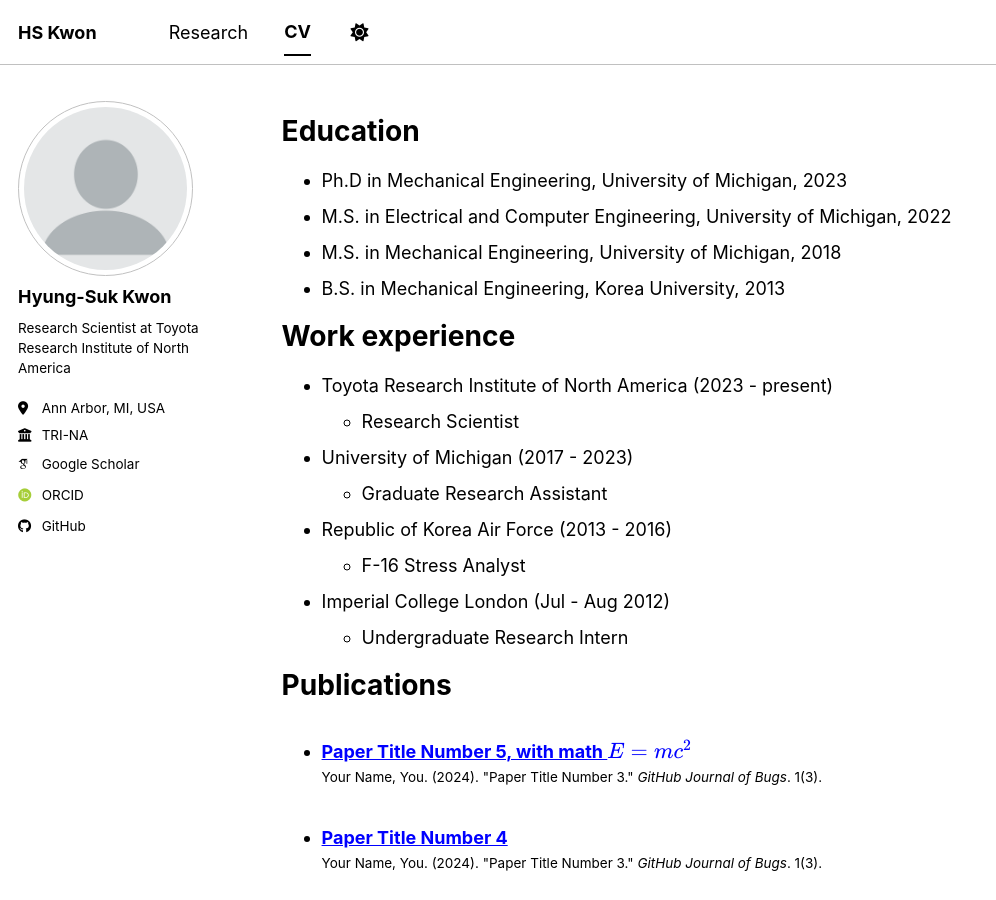
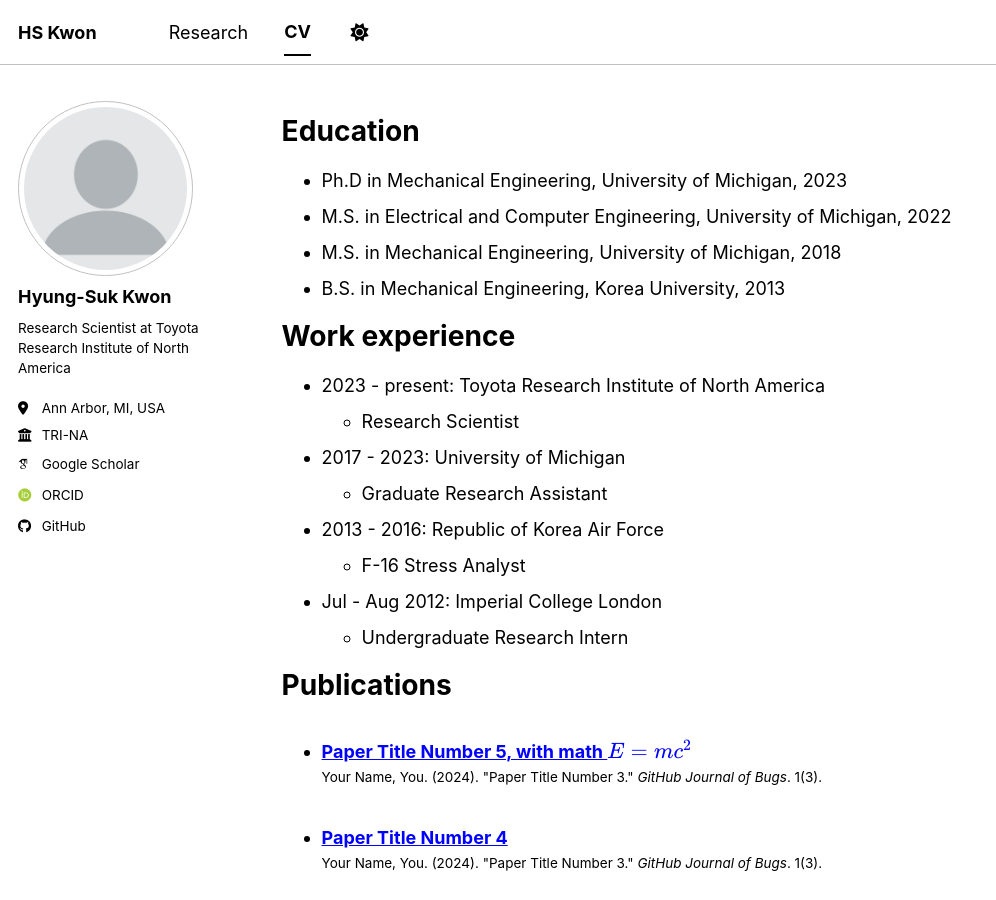
Before and after one commit to Kwon-HyungSuk/kwon-hyungsuk.github.io, a Jekyll site: the page built from _pages/cv.md, in a window 1280 px wide and 900 px high. Shown: the whole window, without its empty margins (0-996 px from the left). Built offline with Jekyll 4.4.1, drawn with Linux system fonts in a browser that asks for light colours; some web fonts are replaced; a script bundle is joined from its source files by our own code; library files that are not in the unit come from our copies.

Commit message:
Update cv.md

```diff
--- a/_pages/cv.md
+++ b/_pages/cv.md
@@ -18,17 +18,17 @@ Education
 
 Work experience
 ======
-* Toyota Research Institute of North America (2023 - present)
-  - Research Scientist
+* 2023 - present: Toyota Research Institute of North America
+  * Research Scientist
 
-* University of Michigan (2017 - 2023)
-  - Graduate Research Assistant
+* 2017 - 2023: University of Michigan
+  * Graduate Research Assistant
 
-* Republic of Korea Air Force (2013 - 2016)
-  - F-16 Stress Analyst
+* 2013 - 2016: Republic of Korea Air Force
+  * F-16 Stress Analyst
 
-* Imperial College London (Jul - Aug 2012)
-  - Undergraduate Research Intern
+* Jul - Aug 2012: Imperial College London
+  * Undergraduate Research Intern
 
 Publications
 ======
```
